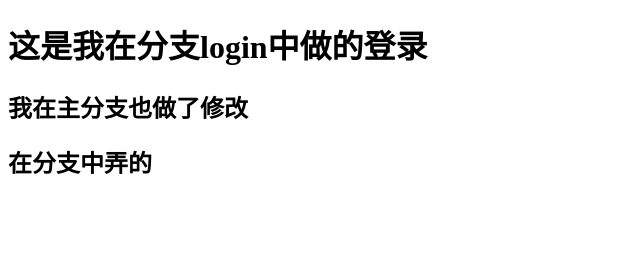
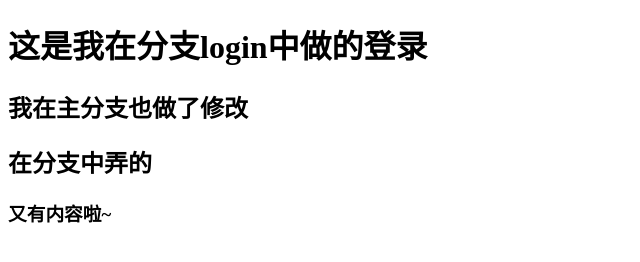
Before and after one commit to QiuyUn-He/ffish, a plain HTML site: page login.html in a window 1280 px wide. Shown: the whole page, without its empty margins (0-640 px from the left). Drawn offline with Linux system fonts and the light colour scheme.

Commit message:
测试了

```diff
--- a/login.html
+++ b/login.html
@@ -10,5 +10,7 @@
 
     <h2>我在主分支也做了修改</h2>
     <h2>在分支中弄的</h2>
+
+    <h3>又有内容啦~</h3>
 </body>
 </html>
```
